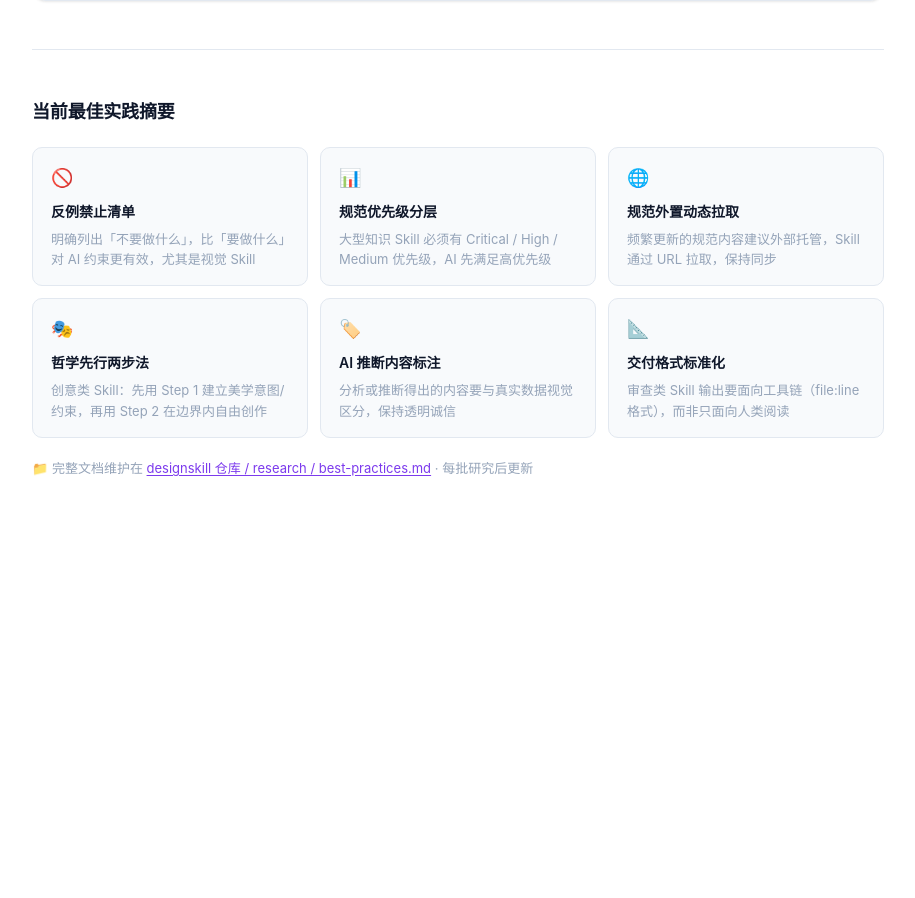
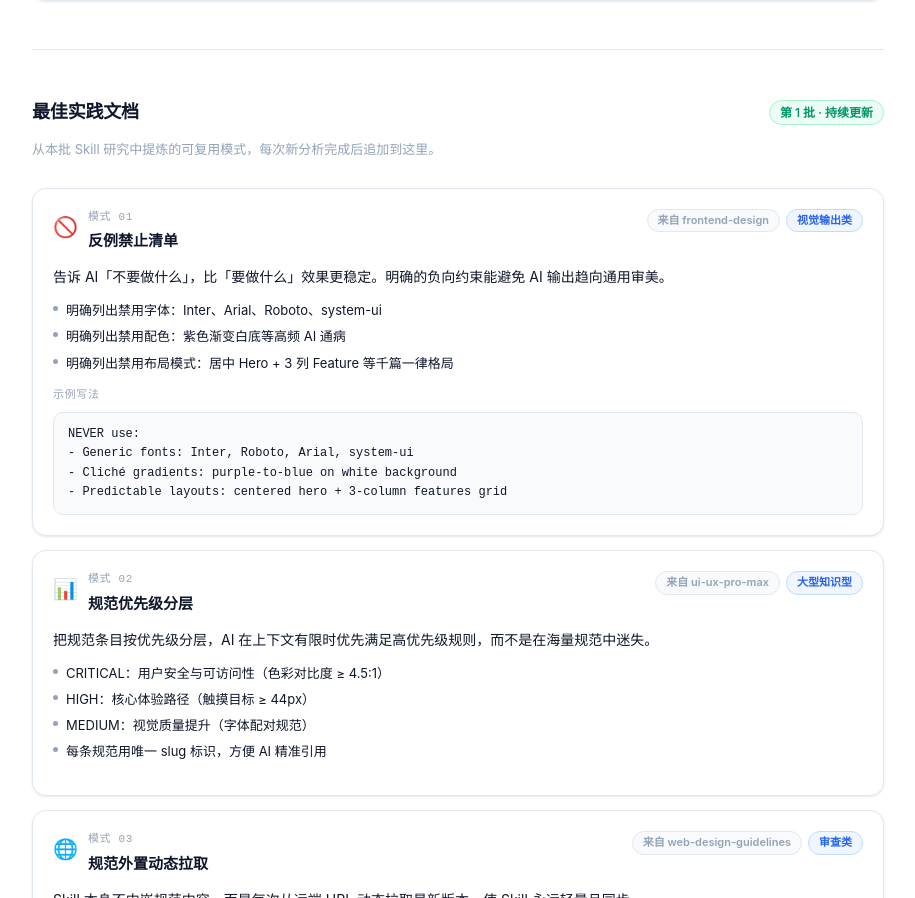
Before and after one commit to dingzu/ai-design-lab, a Vue app: page /skill/research in a window 1280 px wide. Shown: the part 3022-3920 px from the top of the page, without its empty margins (182-1097 px from the left). Before the commit the page ends 3581 px from the top, so only its background shows below. Built offline with nearby package versions, Linux system fonts and the light colour scheme; a web font is replaced by a local one.

Commit message:
feat: inline best practices content on research page

```diff
--- a/src/pages/SkillResearchPage.vue
+++ b/src/pages/SkillResearchPage.vue
@@ -173,21 +173,44 @@
 
       <div class="section-divider"></div>
 
-      <!-- Best practices summary -->
+      <!-- Best practices full inline -->
       <section class="content-section">
-        <h2 class="section-title">当前最佳实践摘要</h2>
-        <div class="bp-grid">
-          <div class="bp-card" v-for="bp in bestPractices" :key="bp.title">
-            <div class="bp-icon">{{ bp.icon }}</div>
-            <div class="bp-title">{{ bp.title }}</div>
-            <div class="bp-desc text-3">{{ bp.desc }}</div>
+        <div class="bp-header">
+          <h2 class="section-title" style="margin-bottom:0">最佳实践文档</h2>
+          <span class="tag tag-green">第 1 批 · 持续更新</span>
+        </div>
+        <p class="text-3" style="font-size:13px;margin:12px 0 28px;line-height:1.6">
+          从本批 Skill 研究中提炼的可复用模式，每次新分析完成后追加到这里。
+        </p>
+
+        <div class="bp-list">
+          <div class="bp-item" v-for="bp in bestPractices" :key="bp.id">
+            <div class="bpi-header">
+              <div class="bpi-left">
+                <span class="bpi-icon">{{ bp.icon }}</span>
+                <div>
+                  <div class="bpi-num text-3">模式 {{ String(bp.id).padStart(2, '0') }}</div>
+                  <div class="bpi-title">{{ bp.title }}</div>
+                </div>
+              </div>
+              <div class="bpi-tags">
+                <span class="tag tag-gray" style="font-size:11px">来自 {{ bp.from }}</span>
+                <span class="tag tag-blue" style="font-size:11px">{{ bp.scope }}</span>
+              </div>
+            </div>
+            <div class="bpi-summary">{{ bp.summary }}</div>
+            <div class="bpi-points">
+              <div class="bpi-point" v-for="(pt, i) in bp.points" :key="i">
+                <span class="bpi-dot"></span>
+                <span>{{ pt }}</span>
+              </div>
+            </div>
+            <div v-if="bp.example" class="bpi-example">
+              <div class="bpi-ex-label text-3">示例写法</div>
+              <pre class="bpi-code">{{ bp.example }}</pre>
+            </div>
           </div>
         </div>
-        <p class="bp-note text-3">
-          📁 完整文档维护在
-          <a href="https://git.corp.kuaishou.com/design/designskill/-/blob/master/research/best-practices.md" target="_blank" rel="noopener" class="text-purple">designskill 仓库 / research / best-practices.md</a>
-          · 每批研究后更新
-        </p>
       </section>
 
     </div>
@@ -332,34 +355,95 @@ const insightColor = (type) => {
 
 const bestPractices = [
   {
+    id: 1,
     icon: '🚫',
     title: '反例禁止清单',
-    desc: '明确列出「不要做什么」，比「要做什么」对 AI 约束更有效，尤其是视觉 Skill',
+    from: 'frontend-design',
+    scope: '视觉输出类',
+    summary: '告诉 AI「不要做什么」，比「要做什么」效果更稳定。明确的负向约束能避免 AI 输出趋向通用审美。',
+    points: [
+      '明确列出禁用字体：Inter、Arial、Roboto、system-ui',
+      '明确列出禁用配色：紫色渐变白底等高频 AI 通病',
+      '明确列出禁用布局模式：居中 Hero + 3 列 Feature 等千篇一律格局',
+    ],
+    example: `NEVER use:
+- Generic fonts: Inter, Roboto, Arial, system-ui
+- Cliché gradients: purple-to-blue on white background
+- Predictable layouts: centered hero + 3-column features grid`,
   },
   {
+    id: 2,
     icon: '📊',
     title: '规范优先级分层',
-    desc: '大型知识 Skill 必须有 Critical / High / Medium 优先级，AI 先满足高优先级',
+    from: 'ui-ux-pro-max',
+    scope: '大型知识型',
+    summary: '把规范条目按优先级分层，AI 在上下文有限时优先满足高优先级规则，而不是在海量规范中迷失。',
+    points: [
+      'CRITICAL：用户安全与可访问性（色彩对比度 ≥ 4.5:1）',
+      'HIGH：核心体验路径（触摸目标 ≥ 44px）',
+      'MEDIUM：视觉质量提升（字体配对规范）',
+      '每条规范用唯一 slug 标识，方便 AI 精准引用',
+    ],
+    example: null,
   },
   {
+    id: 3,
     icon: '🌐',
     title: '规范外置动态拉取',
-    desc: '频繁更新的规范内容建议外部托管，Skill 通过 URL 拉取，保持同步',
+    from: 'web-design-guidelines',
+    scope: '审查类',
+    summary: 'Skill 本身不内嵌规范内容，而是每次从远端 URL 动态拉取最新版本，使 Skill 永远轻量且同步。',
+    points: [
+      'Skill 文件保持 40 行以内，核心逻辑极简',
+      '规范更新无需修改 Skill 本身',
+      '始终使用最新版标准，不会版本脱节',
+    ],
+    example: `## Guidelines Source
+Fetch fresh guidelines before each review:
+https://raw.githubusercontent.com/[org]/[repo]/main/guidelines.md`,
   },
   {
+    id: 4,
     icon: '🎭',
     title: '哲学先行两步法',
-    desc: '创意类 Skill：先用 Step 1 建立美学意图/约束，再用 Step 2 在边界内自由创作',
+    from: 'canvas-design',
+    scope: '创意输出类',
+    summary: '先用 Step 1 建立美学意图与约束（设计哲学宣言），再用 Step 2 在边界内自由创作，防止 AI 输出趋向平均值。',
+    points: [
+      'Step 1：命名一个艺术运动（如 "Brutalist Joy"），写 4-6 段宣言，明确形/色/空间/节奏',
+      'Step 2：基于宣言进行视觉创作，90% 视觉 + 10% 关键文字',
+      'Step 1 的约束让 Step 2 的自由表达有了锚点，质量远优于直接描述需求',
+    ],
+    example: null,
   },
   {
+    id: 5,
     icon: '🏷️',
     title: 'AI 推断内容标注',
-    desc: '分析或推断得出的内容要与真实数据视觉区分，保持透明诚信',
+    from: 'ux-journey-map',
+    scope: '分析推断类',
+    summary: 'AI 推断得出的内容要与真实数据视觉区分，保持透明诚信，让用户清楚哪些是推断、哪些是实测。',
+    points: [
+      '用特殊视觉符号标注 AI 推断内容（如 ✦ 虚线边框）',
+      '在输出物中提供「数据来源」说明',
+      '区分实测数据与 AI 推断的视觉边界',
+    ],
+    example: null,
   },
   {
+    id: 6,
     icon: '📐',
     title: '交付格式标准化',
-    desc: '审查类 Skill 输出要面向工具链（file:line 格式），而非只面向人类阅读',
+    from: 'web-design-guidelines',
+    scope: '审查类',
+    summary: '审查类 Skill 的输出格式应面向工具链，而非只面向人类阅读，让 CI/CD 和 IDE 插件可以直接消费。',
+    points: [
+      '输出格式：file:line slug: 问题描述',
+      'CI/CD 管道可以直接消费，IDE 插件可解析定位',
+      '人类与工具链都能高效使用同一份报告',
+    ],
+    example: `src/components/Button.vue:42 color-contrast: 对比度 3.2:1 低于 4.5:1
+src/pages/Home.vue:18 touch-target-size: 按钮高度 32px 低于 44px`,
   },
 ]
 </script>
@@ -563,38 +647,95 @@ const bestPractices = [
   font-size: 13px;
 }
 
-/* Best practices */
-.bp-grid {
-  display: grid;
-  grid-template-columns: repeat(3, 1fr);
+/* Best practices inline list */
+.bp-header {
+  display: flex;
+  align-items: center;
+  justify-content: space-between;
   gap: 12px;
-  margin-bottom: 20px;
+  margin-bottom: 0;
 }
-.bp-card {
-  padding: 16px 18px;
+
+.bp-list { display: flex; flex-direction: column; gap: 14px; }
+
+.bp-item {
+  background: var(--bg-card);
+  border: 1px solid var(--border);
+  border-radius: var(--radius-lg);
+  padding: 20px;
+  box-shadow: var(--shadow-sm);
+}
+
+.bpi-header {
+  display: flex;
+  align-items: flex-start;
+  justify-content: space-between;
+  gap: 12px;
+  margin-bottom: 12px;
+  flex-wrap: wrap;
+}
+.bpi-left {
+  display: flex;
+  align-items: flex-start;
+  gap: 10px;
+}
+.bpi-icon { font-size: 20px; flex-shrink: 0; padding-top: 2px; }
+.bpi-num { font-size: 11px; font-family: var(--font-mono); text-transform: uppercase; letter-spacing: 0.06em; margin-bottom: 3px; }
+.bpi-title { font-size: 15px; font-weight: 700; }
+.bpi-tags { display: flex; align-items: center; gap: 6px; flex-wrap: wrap; }
+
+.bpi-summary {
+  font-size: 14px;
+  line-height: 1.65;
+  margin-bottom: 12px;
+}
+
+.bpi-points { display: flex; flex-direction: column; gap: 6px; margin-bottom: 14px; }
+.bpi-point {
+  display: flex;
+  align-items: flex-start;
+  gap: 8px;
+  font-size: 13px;
+  line-height: 1.55;
+}
+.bpi-dot {
+  width: 5px;
+  height: 5px;
+  border-radius: 50%;
+  background: var(--text-3);
+  flex-shrink: 0;
+  margin-top: 6px;
+}
+
+.bpi-example {
+  margin-top: 4px;
+}
+.bpi-ex-label {
+  font-size: 11px;
+  font-family: var(--font-mono);
+  text-transform: uppercase;
+  letter-spacing: 0.06em;
+  margin-bottom: 8px;
+}
+.bpi-code {
+  font-family: var(--font-mono);
+  font-size: 12px;
+  line-height: 1.6;
   background: var(--bg-subtle);
   border: 1px solid var(--border);
   border-radius: var(--radius-md);
+  padding: 12px 14px;
+  white-space: pre-wrap;
+  word-break: break-all;
+  margin: 0;
 }
-.bp-icon { font-size: 18px; margin-bottom: 8px; }
-.bp-title { font-size: 14px; font-weight: 600; margin-bottom: 6px; }
-.bp-desc { font-size: 13px; line-height: 1.55; }
-
-.bp-note {
-  font-size: 13px;
-  line-height: 1.6;
-}
-.bp-note a { text-decoration: underline; text-underline-offset: 2px; }
-.bp-note a:hover { opacity: 0.8; }
 
 @media (max-width: 768px) {
   .method-grid { grid-template-columns: 1fr 1fr; }
-  .bp-grid { grid-template-columns: 1fr 1fr; }
   .stats-bar { gap: 16px; }
   .stat-divider { display: none; }
 }
 @media (max-width: 480px) {
   .method-grid { grid-template-columns: 1fr; }
-  .bp-grid { grid-template-columns: 1fr; }
 }
 </style>
```
